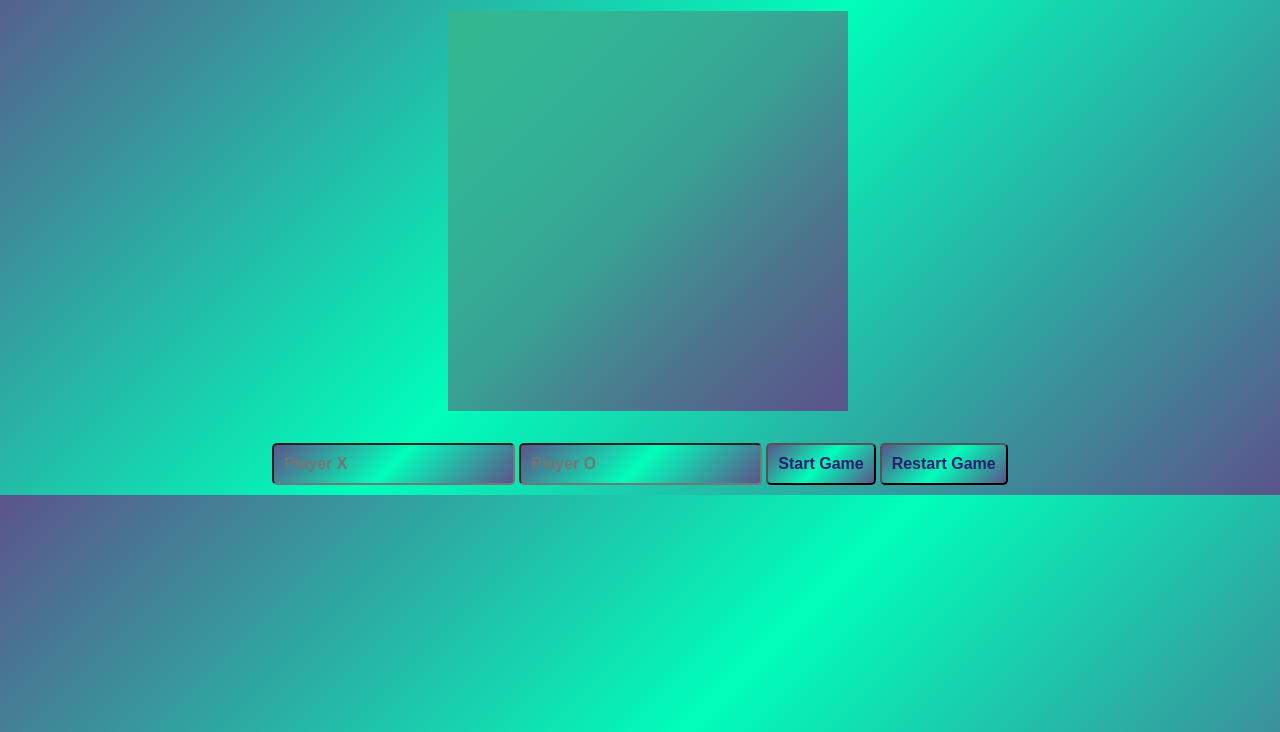
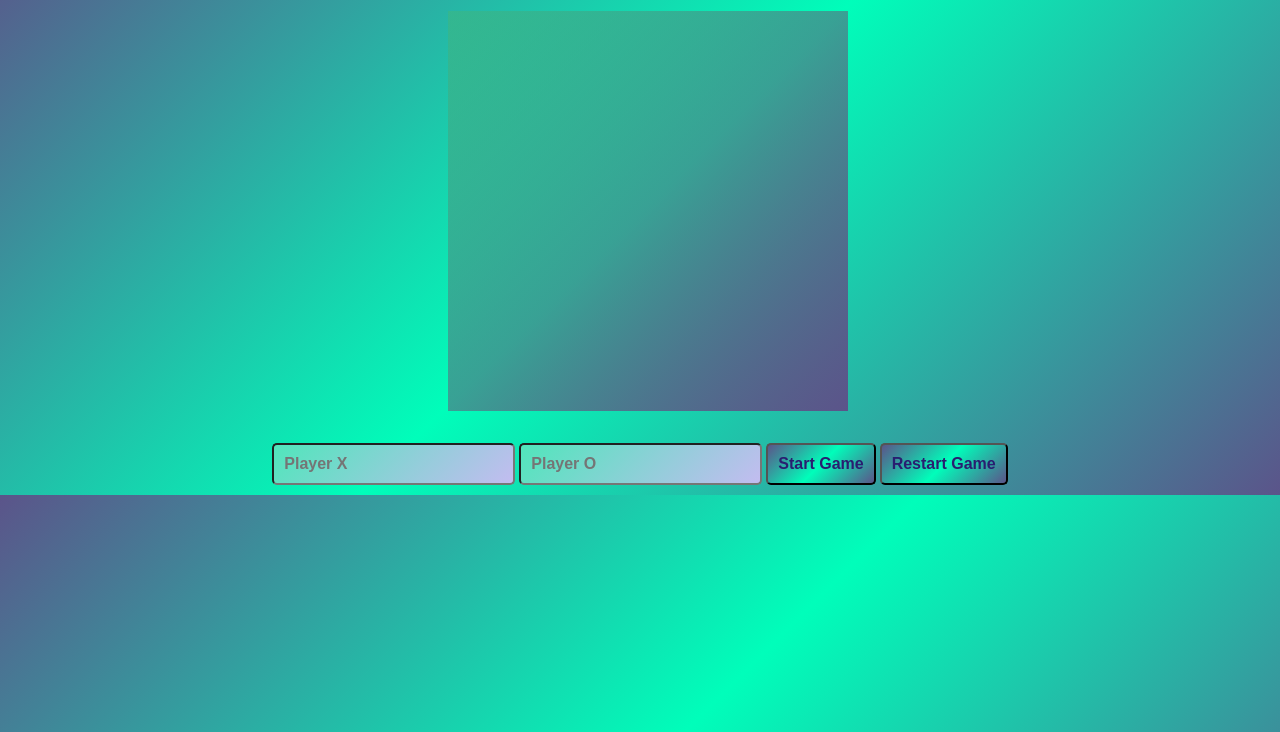
Before and after one commit to Mogle7Arkad/my_tictactoe, a plain HTML site: page index.html in a window 1280 px wide. Shown: the part 68-800 px from the top of the page. Drawn offline with Linux system fonts and the light colour scheme.

Commit message:
worked in the readme and css

```diff
--- a/style.css
+++ b/style.css
@@ -51,6 +51,9 @@ input, button{
     background: linear-gradient(135deg, #5b548a, #00feba, #5b548a);
 }
 
+input{
+    background: linear-gradient(135deg, #50e6bb, #c3bcf0);
+}
 #message{
     text-align: center;
     font-size: 24px;
```
Also changed, not shown: screenshots/start.png.
